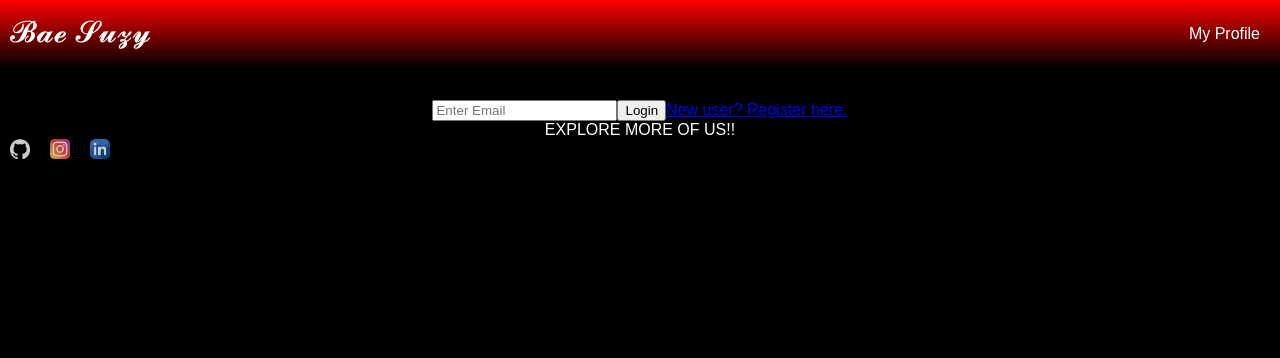
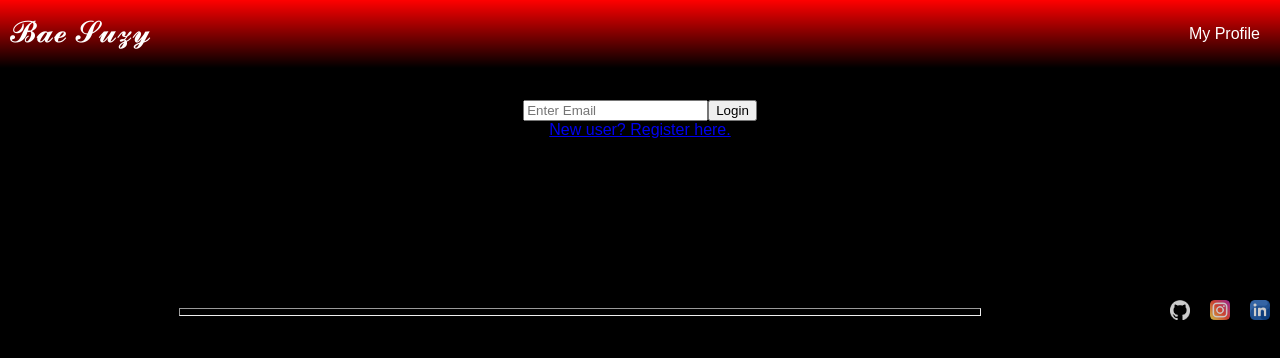
Before and after one commit to vijay-kittu/Food-Ordering-Website, a React (Create React App) app: page /login in a window 1280 px wide. Shown: the top 358 px of the page. Built offline with nearby package versions, Linux system fonts and the light colour scheme.

Commit message:
changes in SubItems.js, index.js

```diff
--- a/package.json
+++ b/package.json
@@ -3,10 +3,14 @@
   "version": "0.1.0",
   "private": true,
   "dependencies": {
+    "@chakra-ui/react": "^3.8.1",
+    "@emotion/react": "^11.14.0",
+    "@emotion/styled": "^11.14.0",
     "@testing-library/jest-dom": "^5.17.0",
     "@testing-library/react": "^13.4.0",
     "@testing-library/user-event": "^13.5.0",
     "axios": "^1.7.9",
+    "framer-motion": "^12.4.7",
     "react": "^18.3.1",
     "react-dom": "^18.3.1",
     "react-router-dom": "^6.26.1",
--- a/src/App.css
+++ b/src/App.css
@@ -357,13 +357,17 @@ body {
 }
 
 .cart {
-
   display: flex;
   flex-direction: column;
 }
 
+.cart hr {
+  color: aliceblue;
+  width: 90%;
+}
+
 .cart-item {
-  min-height: 300px;
+  min-height: 60px;
 }
 
 .cart-subitem {
@@ -375,8 +379,14 @@ body {
   margin-right: 10px;
 }
 
+
 .right-align {
   margin-left: auto;
+}
+
+.contact {
+  display: flex;
+  justify-items: left;
 }
 
 .contact-logo {
@@ -390,3 +400,20 @@ body {
   margin-left: 10px;
   opacity: 80%;
 }
+
+.contact hr {
+  color: aliceblue;
+  width: 800px;
+}
+
+.login {
+  height: 200px;
+  width: 500px auto;
+  display: flex;
+  flex-direction: column;
+  align-items: center;
+}
+
+.login div {
+  flex-direction: row;
+}
--- a/src/components/ContactUs.js
+++ b/src/components/ContactUs.js
@@ -1,9 +1,7 @@
-//import {};
-
 export const ContactUs = () => {
     return(
         <div className='contact'>
-            <div>EXPLORE MORE OF US!!</div>
+            <hr />
             <div className="contact-logo">
                 <a href="https://github.com/vijay-kittu" target="_blank" rel="noopener noreferrer">
                     <img src="/images/github.png" />
--- a/src/components/Login.js
+++ b/src/components/Login.js
@@ -68,9 +68,11 @@ export const Login = () => {
     return (
         <div className="login">
             {/*response.status === 200 && setTimeout(() => {navigate("/profile");}, 1000)*/}
+            <div>
+                <input type="email" placeholder="Enter Email" onChange={handleEmail} />
+                <button type="submit" onClick={handleLogin} >Login</button>
+            </div>
 
-            <input type="email" placeholder="Enter Email" onChange={handleEmail} />
-            <button type="submit" onClick={handleLogin} >Login</button>
             <Link to="/register">New user? Register here.</Link>
         </div>
     );
--- a/src/components/SubItems.js
+++ b/src/components/SubItems.js
@@ -271,8 +271,10 @@ export const SubItems = ({ selectedItem }) => {
             {SubItem[selectedItem] }
 
             <div className="cart">
+
                 <h2>Cart</h2>
 
+                <hr />
                 {cart.map((item, index) => (
                     <div key={index} className="cart-item">
                         <div className="cart-subitem">
@@ -281,12 +283,11 @@ export const SubItems = ({ selectedItem }) => {
                             <p>Quantity: {item.quantity}</p>
                             <p className="right-align">Total Price: {item.price * item.quantity}</p>
                         </div>
-
-
                     </div>
                 )) }
 
                 <h3>Total Amount: {total}</h3>
+                <hr />
             </div>
         </div>
     );
```
Also changed, not shown: jsconfig.json (added, +15 -0 lines), src/index.js (+7 -6 lines), 1 other file (tests, documents, lock files or other folders).
